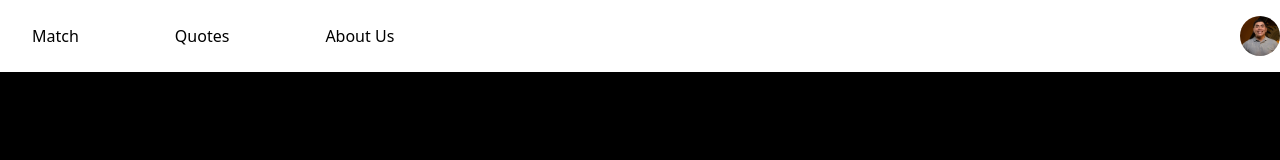
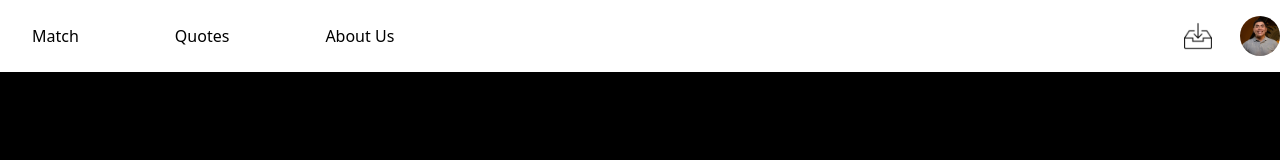
Before and after one commit to Rapcole12/STEMagnet, a React (Create React App) app in the folder frontend/: page /Quotes in a window 1280 px wide. Shown: the top 160 px of the page. Built offline with nearby package versions, Linux system fonts and the light colour scheme.

Commit message:
added image and modified navbar

```diff
--- a/frontend/src/components/Nav_logged_in.jsx
+++ b/frontend/src/components/Nav_logged_in.jsx
@@ -1,9 +1,11 @@
 import React from "react";
 import { Link } from "react-router-dom";
 import rapcolepic from "../assets/rapcole.jpeg";
+import inboxicon from "../assets/inboxicon.png";
 
 const Nav = () => {
     const profileImageUrl = rapcolepic;
+    const inboxImageUrl = inboxicon;
 
   return (
     <nav className="bg-white py-4 border-b border-black">
@@ -19,7 +21,16 @@ const Nav = () => {
             <Link to="/aboutus">About Us</Link>
           </li>
         </ul>
-        <div className="flex items-center space-x-4">
+        <div className="flex items-center space-x-7">
+        <div className="relative overflow-hidden h-7 w-7">
+            <a href="/inbox">
+            <img
+              src={inboxImageUrl}
+              alt="Inbox"
+              className="h-full w-full object-cover"
+            />
+            </a>
+          </div>
           <div className="relative overflow-hidden rounded-full h-10 w-10">
             <a href="/menteeProfile">
             <img
```
Also changed, not shown: frontend/src/assets/inboxicon.png (added).
